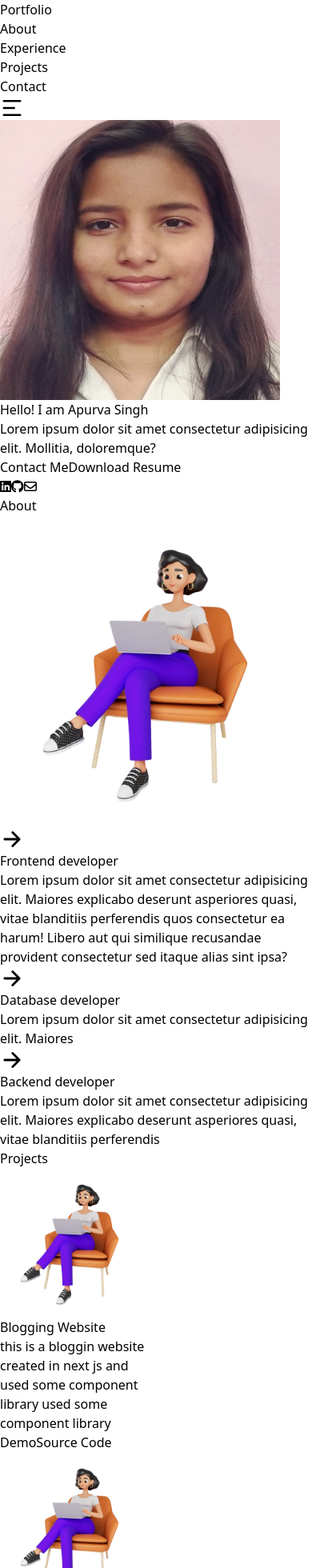
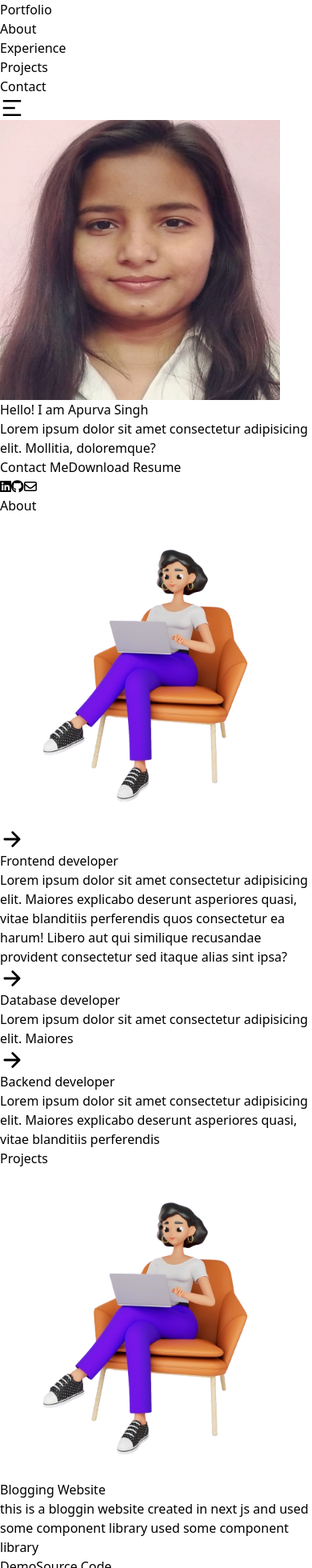
Before and after one commit to Apurva-gaur/Portfolio, a React (Vite) app: page / in a window 390 px wide. Shown: the top 1960 px of the page at 80% size. Built offline with nearby package versions, Linux system fonts and the light colour scheme.

Commit message:
mediaQueryUpdaate

```diff
--- a/src/Component/Projects.css
+++ b/src/Component/Projects.css
@@ -1,12 +1,18 @@
-@media (min-width: 768px) and (max-width: 1370px)  {
+@media (min-width: 1233px) and (max-width: 1370px)  {
     #cardDiv {
         width: 30%;
 
     }
 }
+@media (min-width:300px) and (max-width:854px) {
+    #cardDiv {
+        width:100%;
 
+    }
 
-@media (max-width: 1232px) {
+}
+
+@media (min-width:854px) and  (max-width: 1232px) {
     #cardDiv {
         width: 47%;
 
@@ -14,11 +20,11 @@
     }
 
 }
-@media (max-width: 855px) {
+/* @media (max-width: 855px) {
     #cardDiv {
         width: 48%;
 
 
     }
 
-}
+} */
```
